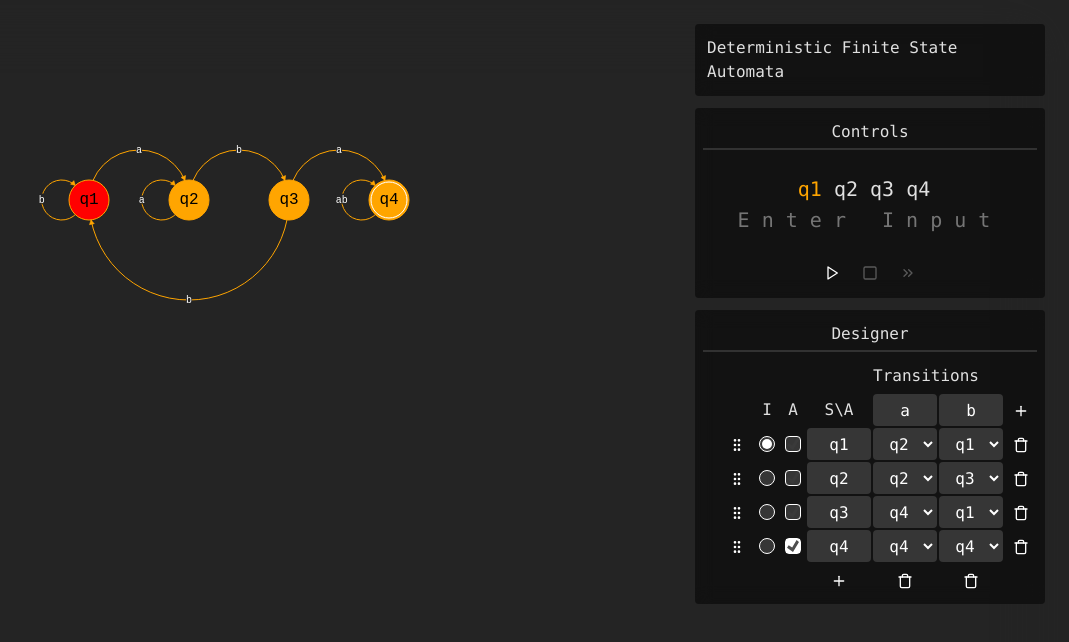
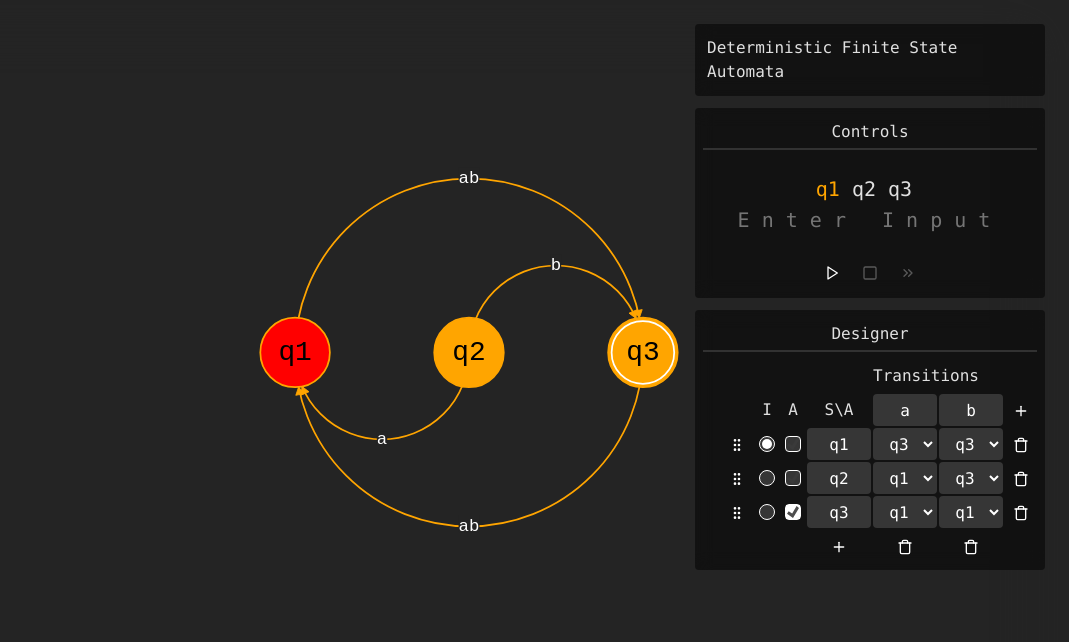
Before and after one commit to utkusagocak/automata-simulator, a Vue app: page / in a window 1280 px wide. Shown: the top 642 px of the page, without its empty margins (211-1280 px from the left). Built offline with nearby package versions, Linux system fonts and the light colour scheme.

Commit message:
fix Canvas.fitToView and .boundingClientRect methods

```diff
--- a/src/App.vue
+++ b/src/App.vue
@@ -36,24 +36,40 @@ const dfa = reactive(new DFA());
 const visualizer = ref<InstanceType<typeof DFAVisualizer> | null>(null);
 
 onMounted(() => {
-  for (const name of states) {
-    dfa.addState(name);
-  }
-  dfa.setAlphabet(alphabet);
-  for (const fromName in transitions) {
-    const from = dfa.states.find((s) => s.name === fromName);
-    if (from) {
-      for (const condition in transitions[fromName]) {
-        const to = dfa.states.find((s) => s.name === transitions[fromName][condition]);
-        if (to) dfa.addTransition(from, condition, to);
-      }
-    }
-  }
+  // for (const name of states) {
+  //   dfa.addState(name);
+  // }
+  // dfa.setAlphabet(alphabet);
+  // for (const fromName in transitions) {
+  //   const from = dfa.states.find((s) => s.name === fromName);
+  //   if (from) {
+  //     for (const condition in transitions[fromName]) {
+  //       const to = dfa.states.find((s) => s.name === transitions[fromName][condition]);
+  //       if (to) dfa.addTransition(from, condition, to);
+  //     }
+  //   }
+  // }
 
-  // @ts-ignore
-  dfa.setInitialState(dfa.states.find((s) => s.name === states[0]));
-  // @ts-ignore
-  dfa.addAcceptState(dfa.states.find((s) => s.name === states[3]));
+  // // @ts-ignore
+  // dfa.setInitialState(dfa.states.find((s) => s.name === states[0]));
+  // // @ts-ignore
+  // dfa.addAcceptState(dfa.states.find((s) => s.name === states[3]));
+
+  dfa.addState('q1');
+  dfa.addState('q2');
+  dfa.addState('q3');
+  dfa.setAlphabet('ab');
+  dfa.addTransition(dfa.states[0], 'a', dfa.states[2]);
+  dfa.addTransition(dfa.states[0], 'b', dfa.states[2]);
+
+  dfa.addTransition(dfa.states[1], 'a', dfa.states[0]);
+  dfa.addTransition(dfa.states[1], 'b', dfa.states[2]);
+
+  dfa.addTransition(dfa.states[2], 'a', dfa.states[0]);
+  dfa.addTransition(dfa.states[2], 'b', dfa.states[0]);
+
+  dfa.setInitialState(dfa.states[0]);
+  dfa.addAcceptState(dfa.states[2]);
 });
 </script>
 
--- a/src/Canvas/Renderer.ts
+++ b/src/Canvas/Renderer.ts
@@ -44,6 +44,8 @@ export class Renderer {
   }
 
   setCanvas(canvas: HTMLCanvasElement) {
+    const isFirstTime = !this.canvas;
+
     this.canvas = canvas;
     this.canvas.width = this.width;
     this.canvas.height = this.height;
@@ -60,6 +62,8 @@ export class Renderer {
     this.canvas.addEventListener('pointerdown', this);
     this.canvas.addEventListener('pointerup', this);
     this.canvas.addEventListener('pointermove', this);
+
+    if (isFirstTime) this.fitContentToView();
   }
 
   setSize(width: number, height: number) {
@@ -87,6 +91,19 @@ export class Renderer {
     this.hitContext.restore();
   }
 
+  drawBoundingRect() {
+    this.context.save();
+    this.context.resetTransform();
+    this.context.setTransform(...this.transform.canvasTransform);
+    this.context.strokeRect(
+      this.boundingBox.x,
+      this.boundingBox.y,
+      this.boundingBox.width,
+      this.boundingBox.height,
+    );
+    this.context.restore();
+  }
+
   draw() {
     this.clear();
 
@@ -104,16 +121,21 @@ export class Renderer {
     }
 
     this.elements.sort((a, b) => (a?.style?.zIndex ?? 0) - (b?.style?.zIndex ?? 0));
-    this.boundingBox = { x: 0, y: 0, width: 0, height: 0 };
+    let boundingBox = null;
     for (const element of this.elements) {
       element.draw(this);
+
+      const rect = element.getBoundingRect(this);
+      if (rect && !boundingBox) boundingBox = rect;
+      else if (rect && boundingBox) boundingBox = Geometry.mergeRectangle(boundingBox, rect);
     }
+    this.boundingBox = boundingBox ?? { x: 0, y: 0, width: 0, height: 0 };
 
     this.context.restore();
     this.hitContext.restore();
   }
 
-  fitContentToView(viewPort?: Geometry.Rectangle) {
+  async fitContentToView(viewPort?: Geometry.Rectangle) {
     if (!this.canvas) return 0;
     this.draw();
 
@@ -131,7 +153,17 @@ export class Renderer {
 
     this.transform.translation = [originX, originY];
     this.transform.scaling = [1, 1];
-    this.transform.zoomTo([drawingCenterX - viewPort.x, drawingCenterY - viewPort.y], scale);
+
+    this.draw();
+
+    const center = {
+      x: this.boundingBox.x + this.boundingBox.width / 2,
+      y: this.boundingBox.y + this.boundingBox.height / 2,
+    };
+
+    this.transform.zoomTo([center.x, center.y], scale * 0.5);
+
+    this.draw();
   }
 
   // Handle Events
--- a/src/Canvas/Shapes.ts
+++ b/src/Canvas/Shapes.ts
@@ -71,6 +71,7 @@ export abstract class Shape implements Interactable {
 
   abstract draw(renderer: Renderer): void;
   abstract isInside(p: Geometry.Point): boolean;
+  abstract getBoundingRect(renderer: Renderer): Geometry.Rectangle | null;
 }
 
 export class Rectangle extends Shape {
@@ -95,6 +96,10 @@ export class Rectangle extends Shape {
     return false;
   }
 
+  getBoundingRect() {
+    return { x: this.x, y: this.y, width: this.width, height: this.height };
+  }
+
   draw(renderer: Renderer) {
     const context = renderer.context;
     context.save();
@@ -108,13 +113,6 @@ export class Rectangle extends Shape {
     context.fillRect(0, 0, this.width, this.height);
     if (this.style.strokeWidth) context.strokeRect(this.x, this.y, this.width, this.height);
     context.restore();
-
-    renderer.boundingBox = Geometry.mergeRectangle(renderer.boundingBox, {
-      x: this.x,
-      y: this.y,
-      width: this.width,
-      height: this.height,
-    });
 
     if (this.style.pointerEvents === 'all') {
       const hitContext = renderer.hitContext;
@@ -136,6 +134,10 @@ export class Path extends Shape {
 
   isInside() {
     return false;
+  }
+
+  getBoundingRect() {
+    return null;
   }
 
   draw(renderer: Renderer) {
@@ -185,6 +187,10 @@ export class Circle extends Shape {
     return distanceFromCenter <= this.r;
   }
 
+  getBoundingRect() {
+    return { x: this.cx - this.r, y: this.cy - this.r, width: this.r * 2, height: this.r * 2 };
+  }
+
   draw(renderer: Renderer) {
     const context = renderer.context;
 
@@ -204,13 +210,6 @@ export class Circle extends Shape {
     context.stroke();
     context.closePath();
     context.restore();
-
-    renderer.boundingBox = Geometry.mergeRectangle(renderer.boundingBox, {
-      x: this.cx - this.r,
-      y: this.cy - this.r,
-      width: this.r * 2,
-      height: this.r * 2,
-    });
 
     if (this.style.pointerEvents === 'all') {
       const hitContext = renderer.hitContext;
@@ -249,6 +248,24 @@ export class Text extends Shape {
     return false;
   }
 
+  getBoundingRect(renderer: Renderer) {
+    const textMetrics = renderer.context.measureText(this.textContent);
+    const p = {
+      x: 0 - textMetrics.actualBoundingBoxLeft,
+      y: 0 - textMetrics.actualBoundingBoxAscent - 1,
+    };
+    const p1 = {
+      x: 0 + textMetrics.actualBoundingBoxRight + 1,
+      y: 0 + textMetrics.actualBoundingBoxDescent + 1,
+    };
+    return {
+      x: this.x + p.x,
+      y: this.y + p.y,
+      width: textMetrics.width,
+      height: p1.y - p.y,
+    };
+  }
+
   draw(renderer: Renderer) {
     const context = renderer.context;
 
@@ -283,13 +300,6 @@ export class Text extends Shape {
     context.fillText(this.textContent, 0, 0);
     context.restore();
 
-    renderer.boundingBox = Geometry.mergeRectangle(renderer.boundingBox, {
-      x: this.x + p.x,
-      y: this.y + p.y,
-      width: textMetrics.width,
-      height: p1.y - p.y,
-    });
-
     if (this.style.pointerEvents === 'all') {
       const hitContext = renderer.hitContext;
       hitContext.save();
```
